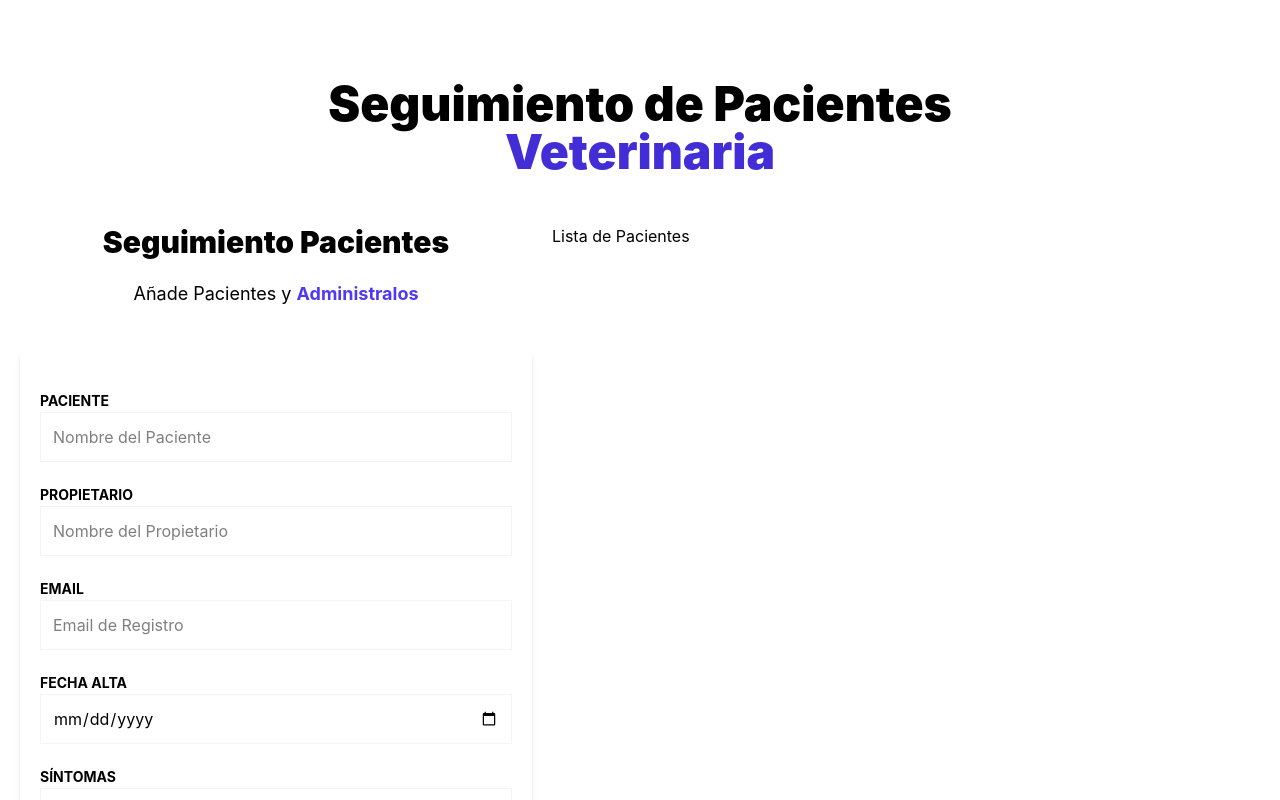
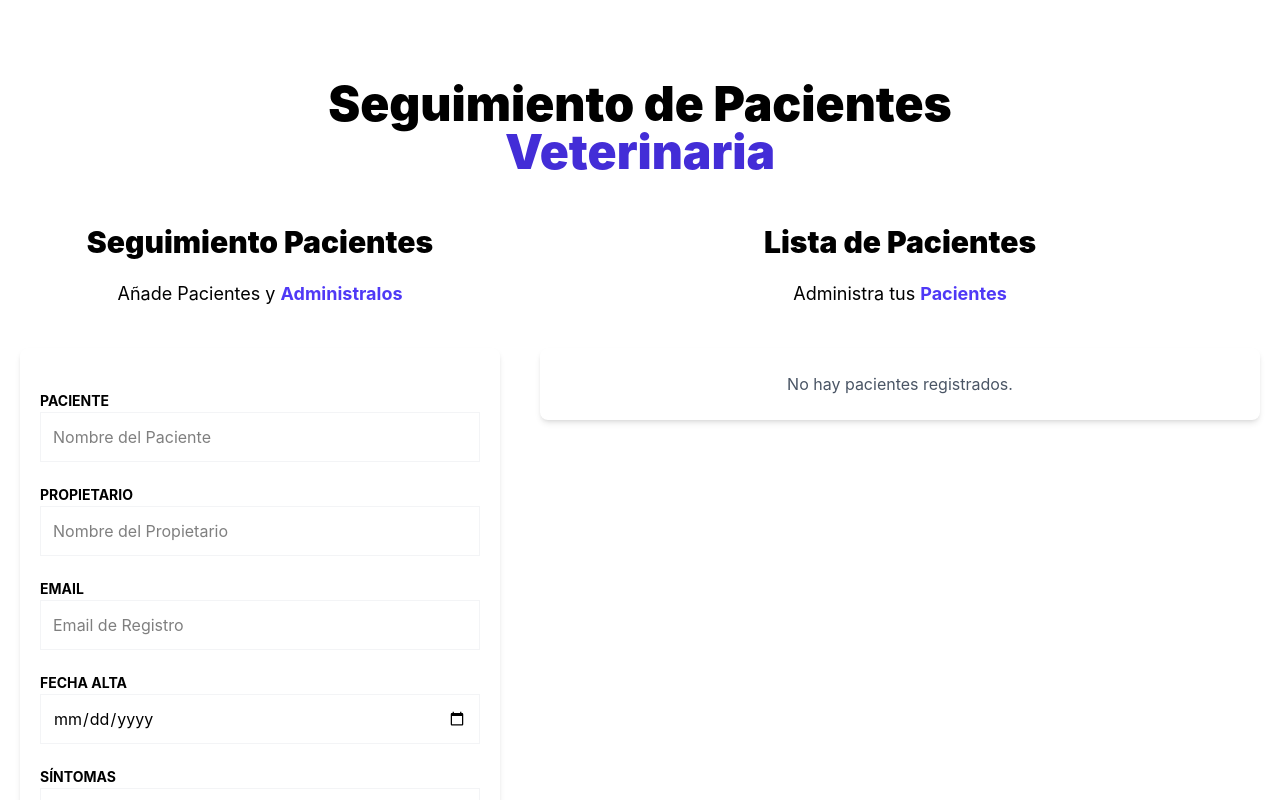
Before and after one commit to RodrigoMtz04/citas_zuztand, a React (Vite) app: page / in a window 1280 px wide. Shown: the top 800 px of the page. Built offline with nearby package versions, Linux system fonts and the light colour scheme.

Commit message:
practica 7

```diff
--- a/src/components/ListadoPacientes.tsx
+++ b/src/components/ListadoPacientes.tsx
@@ -1,20 +1,48 @@
 import { usePacienteStore } from '../store/store'
+import Paciente from './Paciente'
 
 const ListadoPacientes = () => {
 
   const pacientes = usePacienteStore(state => state.pacientes)
 
   return (
-      <div>
-        <h2>Lista de Pacientes</h2>
-        {pacientes.map(paciente => (
-            <div key={paciente.id}>
-              <h3>{paciente.name}</h3>
-              <p>Dueño: {paciente.caretaker}</p>
-              <p>Email: {paciente.email}</p>
-            </div>
-        ))}
-      </div>
+    <div className="md:w-1/2 lg:w-3/5 mx-5">
+      <h2 className="font-black text-3xl text-center">Lista de Pacientes</h2>
+
+      <p className="text-lg mt-5 text-center mb-10">
+        Administra tus {''}
+        <span className="text-indigo-600 font-bold">Pacientes</span>
+      </p>
+
+        { pacientes.map((paciente) => (
+            <Paciente
+                key={paciente.id}
+                paciente={paciente}
+            />
+        ))
+
+        }
+
+      {pacientes.length === 0 ? (
+        <div className="bg-white shadow-md rounded-lg p-6 text-center text-gray-600">
+          No hay pacientes registrados.
+        </div>
+      ) : (
+        <div className="space-y-4">
+          {pacientes.map(paciente => (
+            <article key={paciente.id} className="bg-white shadow-md rounded-lg p-6 border-l-4 border-indigo-600">
+              <h3 className="text-xl font-bold text-gray-800">{paciente.name}</h3>
+              <p className="text-gray-600 mt-2">
+                <span className="font-semibold text-gray-800">Dueño:</span> {paciente.caretaker}
+              </p>
+              <p className="text-gray-600">
+                <span className="font-semibold text-gray-800">Email:</span> {paciente.email}
+              </p>
+            </article>
+          ))}
+        </div>
+      )}
+    </div>
   )
 }
 
--- /dev/null
+++ b/src/components/Paciente.tsx
@@ -0,0 +1,44 @@
+import type { Patient } from "../types"
+import PacienteDetalle from "./PacienteDetalle"
+import { usePacienteStore } from '../store/store'
+
+
+type PacienteProps = {
+    paciente: Patient
+}
+
+const Paciente = ({ paciente }: PacienteProps) => {
+    const eliminarPaciente = usePacienteStore((state) => state.eliminarPaciente)
+    //const getPatientById = usePacienteStore((state) => state.getPatientById)
+
+    const handleClickEliminar = () => {
+        eliminarPaciente(paciente.id)
+    }
+
+    return (
+        <div className="mx-5 my-10 px-5 py-10 bg-white shadow-md rounded-xl">
+            <PacienteDetalle label="ID" data={paciente.id} />
+            <PacienteDetalle label="Nombre" data={paciente.name} />
+            <PacienteDetalle label="Propietario" data={paciente.caretaker} />
+            <PacienteDetalle label="Email" data={paciente.email} />
+            <PacienteDetalle label="Fecha Alta" data={paciente.date || ''} />
+            <PacienteDetalle label="Síntomas" data={paciente.symptoms} />
+
+            <div className="flex flex-col lg:flex-row gap-3 justify-between mt-10">
+                <button
+                    type="button"
+                    className="py-2 px-10 bg-indigo-600 hover:bg-indigo-700 text-white font-bold uppercase rounded-lg"
+                    onClick={() => console.log(paciente.id)}
+                >Editar</button>
+
+                <button
+                    type="button"
+                    className="py-2 px-10 bg-red-600 hover:bg-red-700 text-white font-bold uppercase rounded-lg"
+                    onClick={handleClickEliminar}
+                >Eliminar</button>
+            </div>
+        </div>
+    )
+}
+
+export default Paciente
--- /dev/null
+++ b/src/components/PacienteDetalle.tsx
@@ -0,0 +1,11 @@
+type DetallePacienteProps = {
+    label: string
+    data: string
+}
+export default function PacienteDetalle({label, data} : DetallePacienteProps) {
+    return (
+        <p className="font-bold mb-3 text-gray-700 uppercase">{label}: {''}
+            <span className="font-normal normal-case">{data}</span>
+        </p>
+    )
+}
--- a/src/store/store.ts
+++ b/src/store/store.ts
@@ -7,6 +7,7 @@ import { v4 as uuidv4 } from 'uuid'
 type PacientesState = {
     pacientes: Patient[];
     agregarPaciente: (data: DraftPatient) => void;
+    eliminarPaciente: (id: Patient['id']) => void;
 }
 
 
@@ -22,7 +23,13 @@ const crearPaciente = (data: DraftPatient): Patient => {
 // 3. Crear el store
 export const usePacienteStore = create<PacientesState>((set) => ({
     pacientes: [],
-    agregarPaciente: (data) => set((state) => ({
-        pacientes: [...state.pacientes, crearPaciente(data)]
-    }))
+    agregarPaciente: (data) => set((state) => ({pacientes: [...state.pacientes, crearPaciente(data)]})),
+
+    eliminarPaciente: (id) => {
+        set((state) => ({
+            pacientes: state.pacientes.filter(paciente => paciente.id !== id)
+
+        }))
+
+    }
 }))
```
